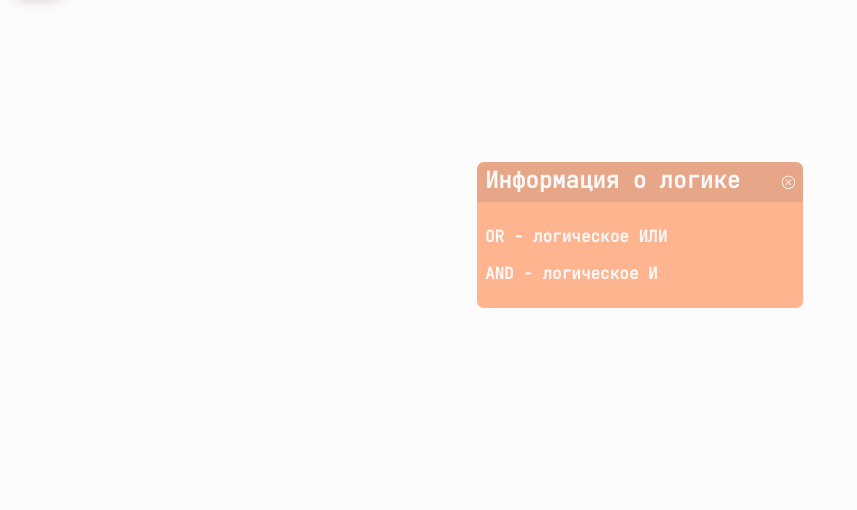
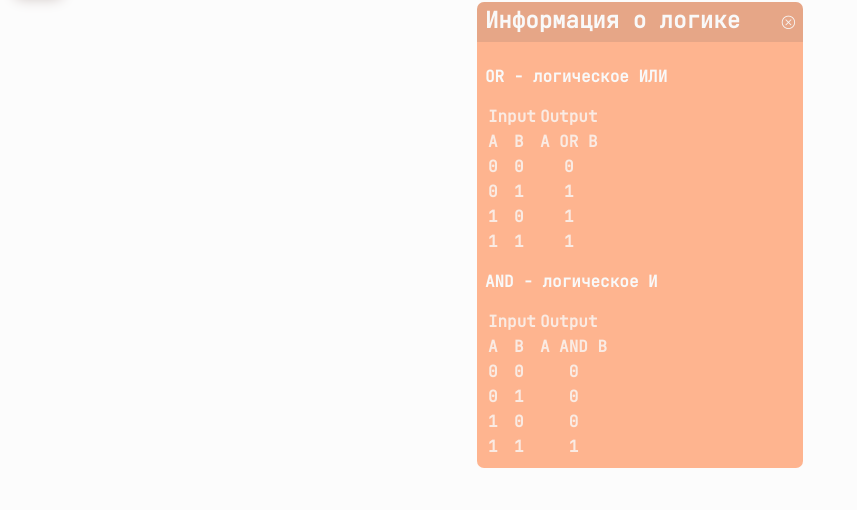
Before and after one commit to SadBarin/Strumen_Electronic, a React (Create React App) app: page / in a window 1280 px wide. Both pictures are taken after a click on the button 38 px from the left and 139 px from the top of the page. Shown: the part 165-675 px from the top of the page, without its empty margins (0-857 px from the left). Built offline with nearby package versions, Linux system fonts and the light colour scheme.

Commit message:
add logic gates info in popup info

```diff
--- a/src/components/layout/popups/popup-info/popup-info.css
+++ b/src/components/layout/popups/popup-info/popup-info.css
@@ -0,0 +1,3 @@
+table {
+  opacity: 0.8;
+}
--- a/src/components/layout/popups/popup-info/popup-info.jsx
+++ b/src/components/layout/popups/popup-info/popup-info.jsx
@@ -9,7 +9,76 @@ function PopupInfo({ hidden, closePopup }) {
     <PopupWrapper closePopup={closePopup} hidden={hidden} title="Информация о логике">
       <div>
         <p><b>OR</b> - логическое ИЛИ</p>
+        <table>
+          <tbody>
+            <tr>
+              <td colSpan="2"><b>Input</b></td>
+              <td><b>Output</b>
+              </td>
+            </tr>
+            <tr>
+              <td>A</td>
+              <td>B</td>
+              <td align="center">A OR B</td>
+            </tr>
+            <tr>
+              <td>0</td>
+              <td>0</td>
+              <td align="center">0</td>
+            </tr>
+            <tr>
+              <td>0</td>
+              <td>1</td>
+              <td align="center">1</td>
+            </tr>
+            <tr>
+              <td>1</td>
+              <td>0</td>
+              <td align="center">1</td>
+            </tr>
+            <tr>
+              <td>1</td>
+              <td>1</td>
+              <td align="center">1</td>
+            </tr>
+          </tbody>
+        </table>
+
         <p><b>AND</b> - логическое И</p>
+        <table>
+          <tbody>
+            <tr>
+              <td colSpan="2"><b>Input</b></td>
+              <td><b>Output</b>
+              </td>
+            </tr>
+            <tr>
+              <td>A</td>
+              <td>B</td>
+              <td align="center">A AND B</td>
+            </tr>
+            <tr>
+              <td>0</td>
+              <td>0</td>
+              <td align="center">0</td>
+            </tr>
+            <tr>
+              <td>0</td>
+              <td>1</td>
+              <td align="center">0</td>
+            </tr>
+            <tr>
+              <td>1</td>
+              <td>0</td>
+              <td align="center">0</td>
+            </tr>
+            <tr>
+              <td>1</td>
+              <td>1</td>
+              <td align="center">1</td>
+            </tr>
+          </tbody>
+        </table>
       </div>
     </PopupWrapper>
   );
```
